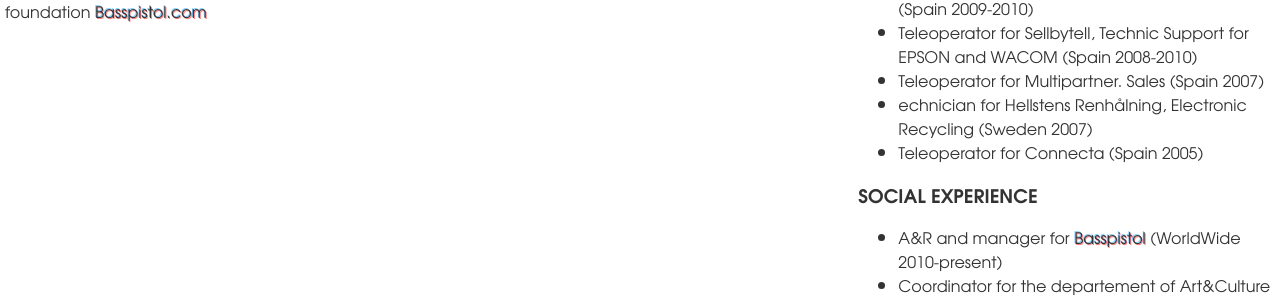
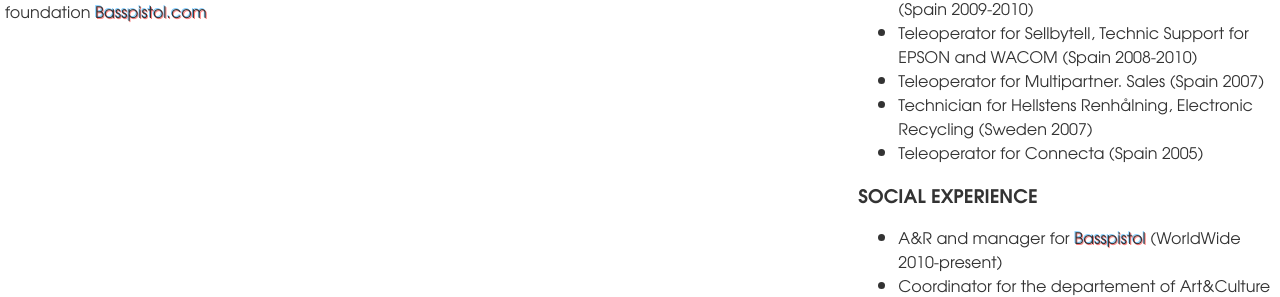
Before and after one commit to Sakrecoer/set.hallstrom, a Jekyll site: the page built from cv.html, in a window 1280 px wide. Shown: the part 1227-1524 px from the top of the page. Built offline with Jekyll 4.4.1, drawn with Linux system fonts in a browser that asks for light colours.

Commit message:
Updated 'cv.html' via CloudCannon

```diff
--- a/cv.html
+++ b/cv.html
@@ -58,7 +58,7 @@ sitemap: true
     <li class="pargraphe"><a target="_blank" href="https://www.youtube.com/watch?v=mPQscw5UlXs">Product Specialist</a> for NextBeat By WACOM. (Spain 2009-2010)</li>
     <li class="pargraphe">Teleoperator for Sellbytell, Technic Support for EPSON and WACOM (Spain 2008-2010)</li>
     <li class="pargraphe">Teleoperator for Multipartner. Sales (Spain 2007)</li>
-    <li class="pargraphe">echnician for Hellstens Renh&aring;lning, Electronic Recycling (Sweden 2007)</li>
+    <li class="pargraphe">Technician for Hellstens Renh&aring;lning, Electronic Recycling (Sweden 2007)</li>
     <li class="pargraphe">Teleoperator for Connecta (Spain 2005)</li>
   </ul>
   <h3>SOCIAL EXPERIENCE</h3>
```
